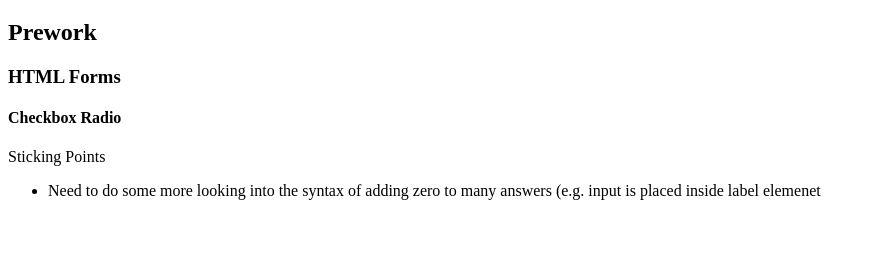
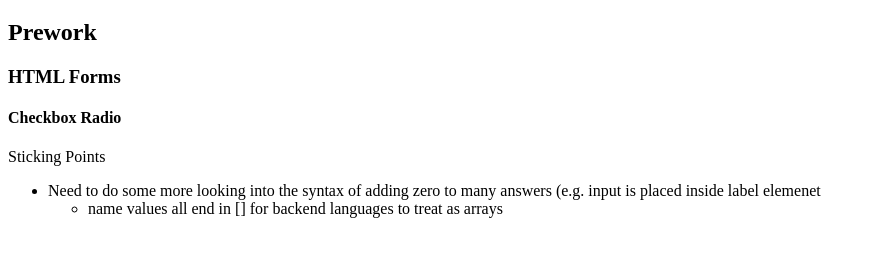
Before and after one commit to corumgold/codeup-learning-map, a plain HTML site: page index.html in a window 1280 px wide. Shown: the part 61-318 px from the top of the page, without its empty margins (0-876 px from the left). Drawn offline with Linux system fonts and the light colour scheme.

Commit message:
Add comment about values ending with square brackets

```diff
--- a/index.html
+++ b/index.html
@@ -17,6 +17,9 @@
     <ul>
         <li>Need to do some more looking into the syntax of adding zero to many answers (e.g. input is placed inside
             label elemenet</li>
+        <ul>
+            <li>name values all end in [] for backend languages to treat as arrays</li>
+        </ul>
     </ul>
 </body>
 
```
